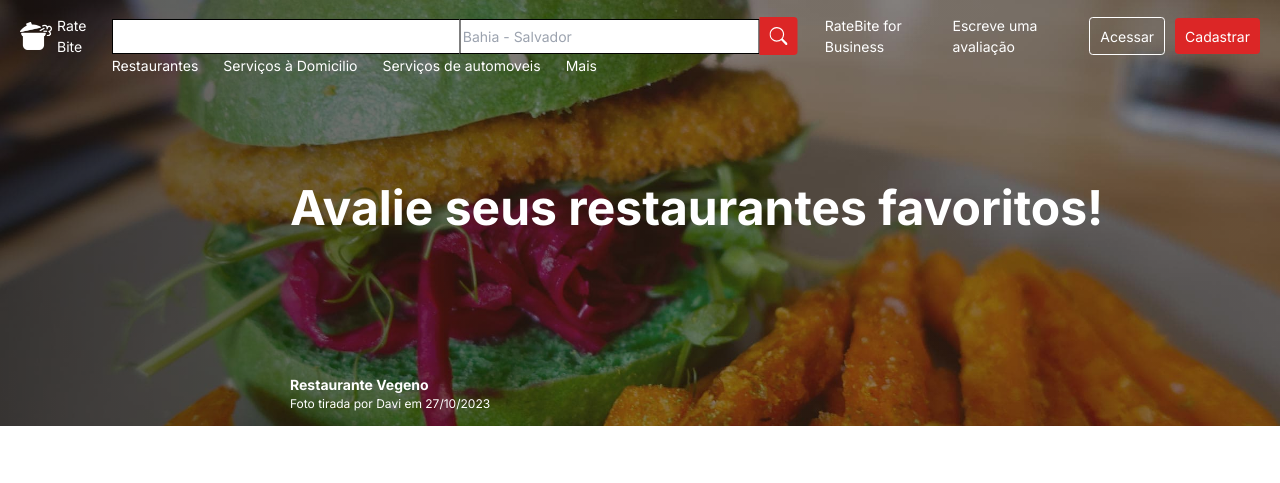
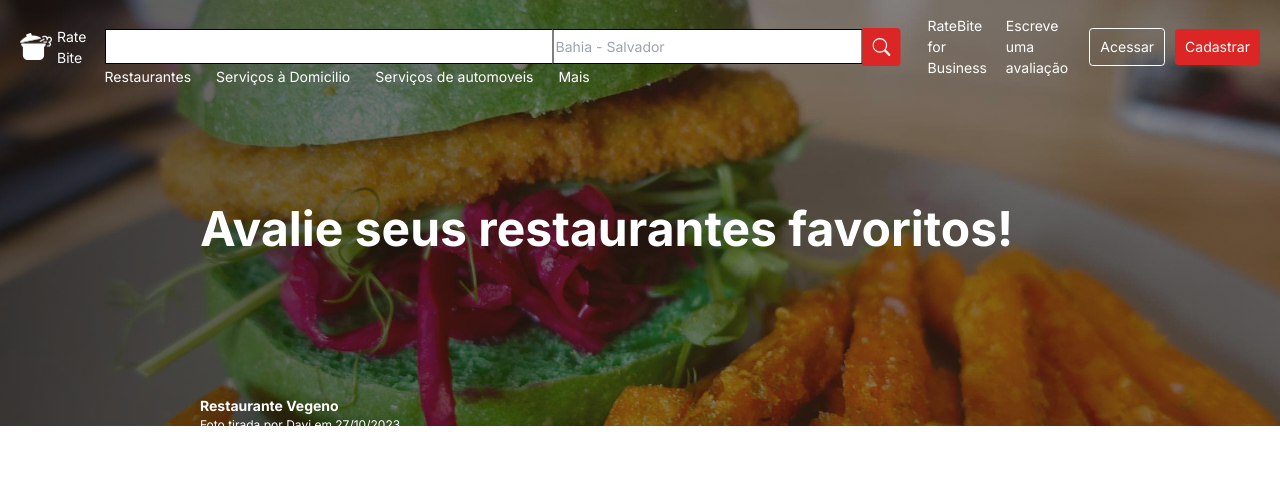
Before and after one commit to davimgfx/rate-bite, a Next.js app in the folder cliente/: page / in a window 1280 px wide. Shown: the top 483 px of the page. Built offline with nearby package versions, Linux system fonts and the light colour scheme; no server answers.

Commit message:
fix: ajust the page

```diff
--- a/cliente/src/app/components/Header.tsx
+++ b/cliente/src/app/components/Header.tsx
@@ -12,13 +12,13 @@ export const Header = () => {
           <div className="relative">
             <div className="flex items-center">
               <input
-                className="border border-black w-[35rem] h-[3.5rem] p-1"
+                className="border border-black w-[45rem] h-[3.5rem] p-1"
                 type="text"
                 name=""
                 id=""
               />
               <input
-                className="border border-black w-[30rem] h-[3.5rem] p-1 -translate-x-1"
+                className="border border-black w-[31rem] h-[3.5rem] p-1 -translate-x-1"
                 type="text"
                 name=""
                 id=""
@@ -47,12 +47,15 @@ export const Header = () => {
           </div>
         </div>
       </nav>
-      <div className="ml-[29rem] mt-[10rem]">
+      <div className="ml-[20rem] mt-[10rem]">
         <h2 className="flex  text-[4.8rem]  font-[700]">
           Avalie seus restaurantes favoritos!
         </h2>
+
         <p className="font-bold mt-[13rem]">Restaurante Vegeno</p>
-        <p className="text-[1.2rem]">Foto tirada por <span className="bold">Davi</span> em 27/10/2023</p>
+        <p className="text-[1.2rem]">
+          Foto tirada por <span className="bold">Davi</span> em 27/10/2023
+        </p>
       </div>
     </header>
   );
```
